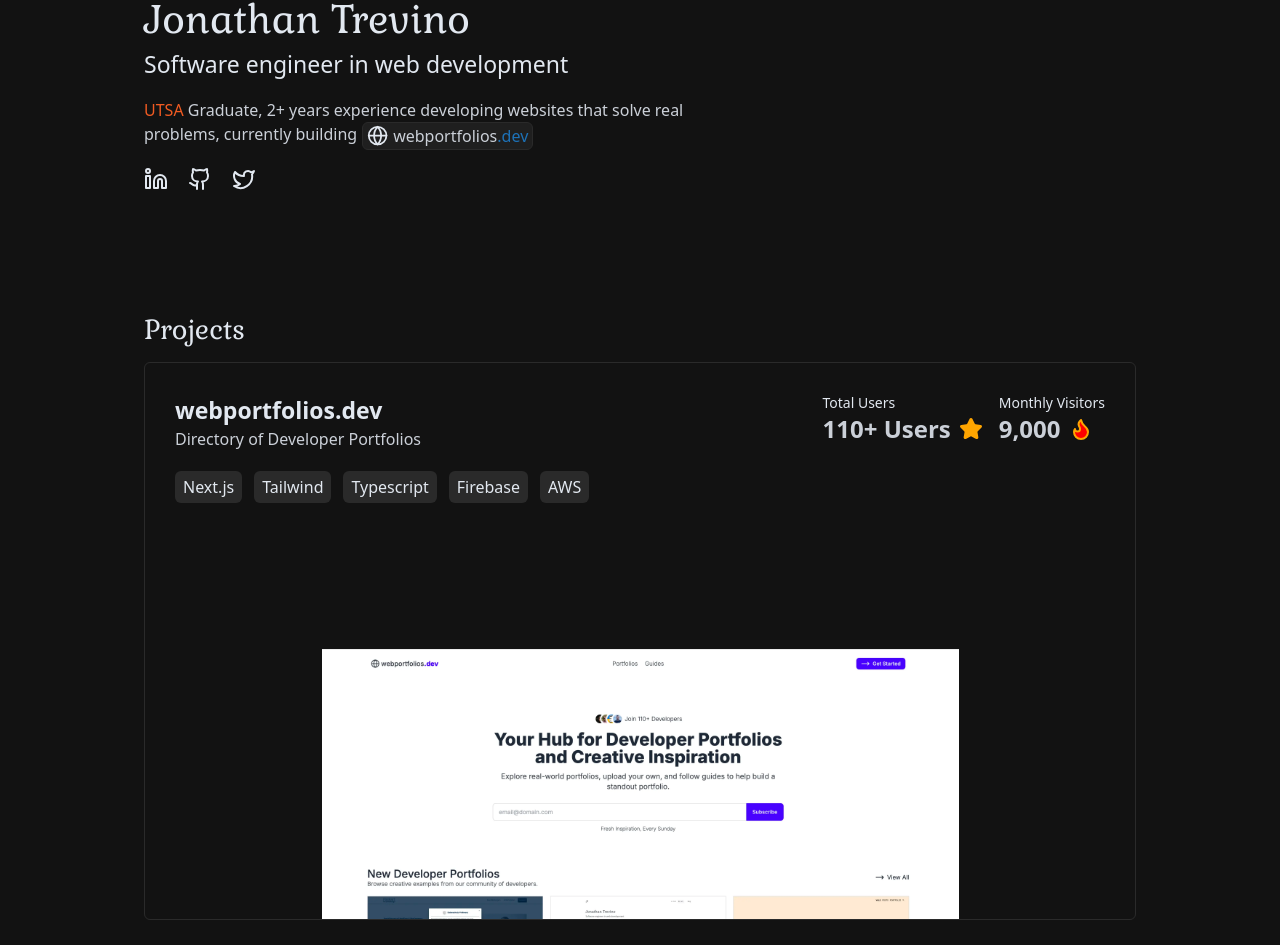
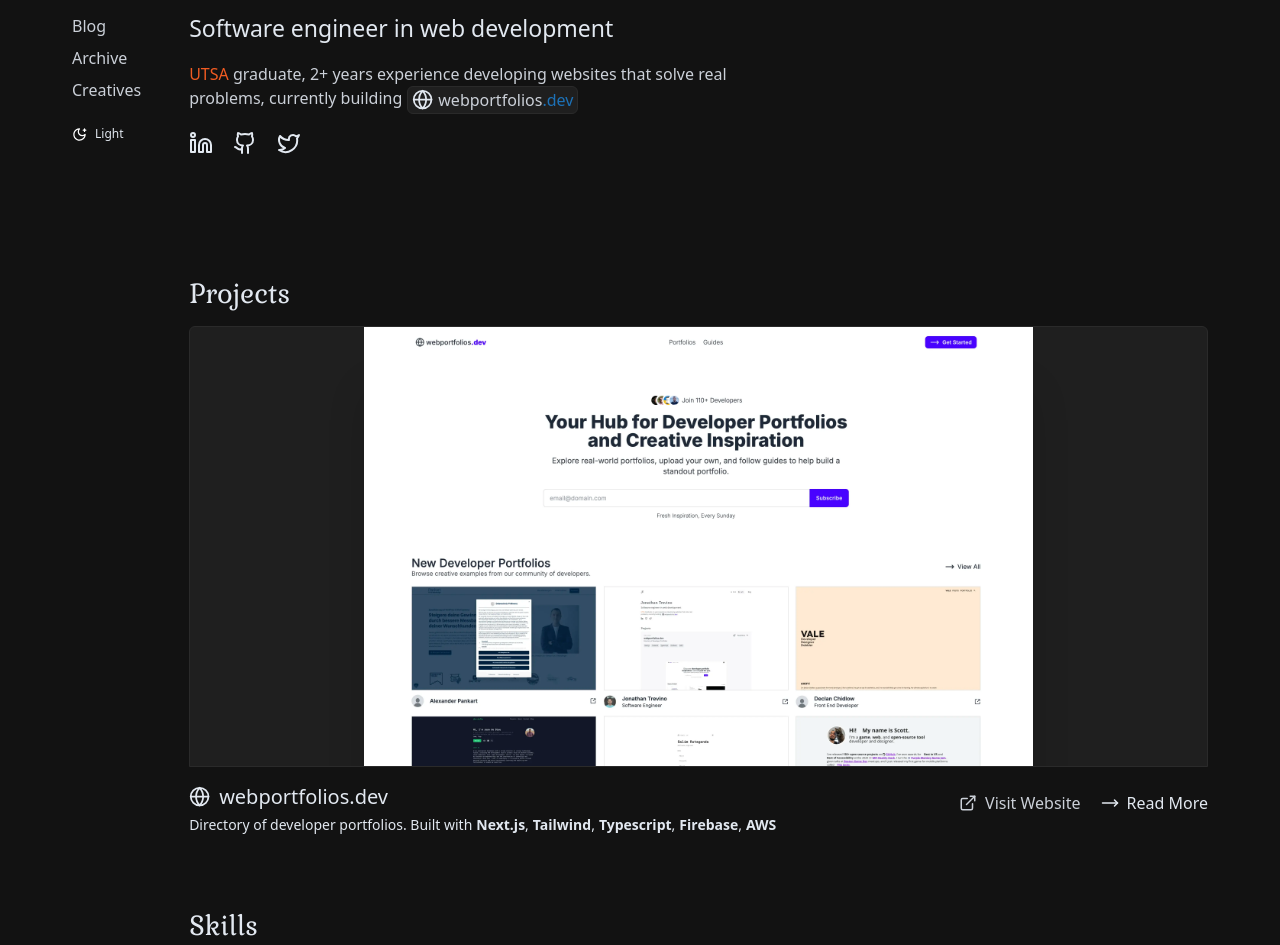
Before and after one commit to jonathantrevino/personal-portfolio, a Next.js app: page / in a window 1280 px wide. Shown: the part 194-1139 px from the top of the page. Built offline with nearby package versions, Linux system fonts and the light colour scheme; no server answers.

Commit message:
tweaking ui

```diff
--- a/app/components/blogs/recents.tsx
+++ b/app/components/blogs/recents.tsx
@@ -5,8 +5,8 @@ import BlogPreview from './blogPreview';
 const Recents = () => {
   const recents = getBlogPosts();
   return (
-    <div className='flex-[0.6] space-y-8'>
-      <h1 className='text-[23px]'>Recently Published</h1>
+    <div className=' space-y-8 py-[48px]'>
+      <h1 className=''>Recently Published</h1>
       <div className='space-y-8'>
         {recents.sort((a, b) => {
           if (new Date(a.metadata.publishedAt) > new Date(b.metadata.publishedAt)) {
--- a/app/components/emailCopy.tsx
+++ b/app/components/emailCopy.tsx
@@ -13,7 +13,7 @@ const EmailCopy = () => {
   }
   return (
     <div className='flex gap-2 items-center'>
-      <div role='button' className='w-fit gap-[10px] flex text-[color:var(--cta)]' onClick={copyEmailToClipBoard}>
+      <div role='button' className='w-fit gap-[10px] flex text-[color:var(--cta)] active:scale-95' onClick={copyEmailToClipBoard}>
         <Copy />hello@jonathantrevino.com
       </div>
       {emailCopied &&
--- a/app/components/nav.tsx
+++ b/app/components/nav.tsx
@@ -24,8 +24,9 @@ const ThemeSwitcher = () => {
 
   return (
     <div className='flex gap-2'>
-      <button className={`flex gap-2 p-2 ${theme === 'dark' ? 'bg-[color:var(--container-color)] shadow-sm' : 'hover:bg-[color:var(--container-color)] hover:shadow-sm'} rounded-md text-sm items-center`} onClick={() => toggleTheme('dark')}>
-        <svg width="15" height="15" viewBox="0 0 15 15" fill="none" xmlns="http://www.w3.org/2000/svg">
+      {theme === 'light' &&
+        <button className={`flex gap-2 rounded-md text-xs group items-center active:scale-95`} onClick={() => toggleTheme('dark')}>
+          <svg className='group-hover:rotate-45' width="15" height="15" viewBox="0 0 15 15" fill="none" xmlns="http://www.w3.org/2000/svg">
             <path
               d="M7.5 10C8.88071 10 10 8.88071 10 7.5C10 6.11929 8.88071 5 7.5 5C6.11929 5 5 6.11929 5 7.5C5 8.88071 6.11929 10 7.5 10Z"
               stroke={strokeColor}
@@ -92,8 +93,10 @@ const ThemeSwitcher = () => {
           </svg>
           Dark
         </button>
-      <button className={`flex gap-2 p-2 ${theme === 'light' ? 'bg-[color:var(--container-color)] shadow-sm' : 'hover:bg-[color:var(--container-color)] hover:shadow-sm'} rounded-md text-sm items-center`} onClick={() => toggleTheme('light')}>
-        <svg width="15" height="15" viewBox="0 0 15 15" fill="none" xmlns="http://www.w3.org/2000/svg">
+      }
+      {theme === 'dark' &&
+        <button className={`flex gap-2 rounded-md text-xs items-center active:scale-95 group`} onClick={() => toggleTheme('light')}>
+          <svg className='group-hover:-rotate-12' width="15" height="15" viewBox="0 0 15 15" fill="none" xmlns="http://www.w3.org/2000/svg">
             <path
               d="M7.5 1.875C6.75408 2.62092 6.33503 3.63261 6.33503 4.6875C6.33503 5.74239 6.75408 6.75408 7.5 7.5C8.24592 8.24592 9.25761 8.66498 10.3125 8.66498C11.3674 8.66498 12.3791 8.24592 13.125 7.5C13.125 8.61252 12.7951 9.70006 12.177 10.6251C11.5589 11.5501 10.6804 12.2711 9.6526 12.6968C8.62476 13.1226 7.49376 13.234 6.40262 13.0169C5.31148 12.7999 4.3092 12.2641 3.52253 11.4775C2.73586 10.6908 2.20013 9.68853 1.98309 8.59738C1.76604 7.50624 1.87744 6.37524 2.30318 5.34741C2.72892 4.31957 3.44989 3.44107 4.37492 2.82298C5.29995 2.2049 6.38748 1.875 7.5 1.875Z"
               stroke={strokeColor}
@@ -118,6 +121,7 @@ const ThemeSwitcher = () => {
           </svg>
           Light
         </button>
+      }
     </div>
   )
 };
@@ -128,16 +132,22 @@ export default ThemeSwitcher;
 export const Nav = () => {
 
   return (
-    <nav className='flex items-center justify-between'>
+    <nav className='xl:hidden flex items-center justify-between'>
       <div className='flex gap-8'>
         <Link href='/'>
           <svg width="28" height="24" className='w-fit' viewBox="0 0 31 28" fill="none" xmlns="http://www.w3.org/2000/svg">
             <path d="M25.7898 1.69717H8.2677L8.01376 2.459C9.84215 2.459 10.8071 3.98266 11.0611 4.74449C11.1457 8.13041 11.315 16.0704 11.315 20.7429C11.315 25.4155 7.92911 25.9065 6.23615 25.5679C2.86829 24.418 3.69672 20.7429 4.96644 19.7272C5.55897 19.3039 6.4901 18.4067 5.47433 18.2035C1.91912 17.4417 -3.15975 25.3139 5.22038 27.3455C11.9245 28.9707 14.2777 23.4517 14.6163 20.489C14.6163 15.4101 14.7687 5.04922 15.3781 4.23661C16.14 3.22083 17.1557 3.47478 18.6794 3.47478C19.8983 3.47478 20.203 4.65984 20.203 5.25238V17.4417C20.203 21.5048 19.018 22.8591 18.4254 23.0284L18.6794 23.5363H25.2819L25.7898 22.5205C23.7583 22.7237 23.0811 20.9122 22.9964 19.9811V6.77604C22.9964 4.13503 23.6736 3.47478 24.0122 3.47478H25.7898C28.0245 3.47478 28.7525 5.84491 28.8371 7.02998L30.1068 6.5221V1.18928L29.599 0.681396C29.3958 1.29086 26.9749 1.61252 25.7898 1.69717Z" fill="var(--text-color)" />
           </svg>
         </Link>
-        <ul className='flex gap-8'>
+        <ul className='flex gap-4'>
           <li>
             <Link href='/blog' className=''>Blog</Link>
+          </li>
+          <li>
+            <Link href='/archive' className=''>Archive</Link>
+          </li>
+          <li>
+            <Link href='/creatives' className=''>Creatives</Link>
           </li>
         </ul>
       </div>
--- a/app/components/projectCard.tsx
+++ b/app/components/projectCard.tsx
@@ -1,72 +1,36 @@
 'use client'
-import React, { useRef, useState } from 'react'
-import { motion, useScroll, useTransform } from "motion/react"
-import { ProjectCardType } from '../constants/project';
-import Link from 'next/link';
-import { Flame, Star } from 'lucide-react';
-import { useRouter } from 'next/navigation';
-
-function useParallax(value: any, distance: number) {
-  return useTransform(value, [0, 1], [-distance, distance]);
-}
-
+import Image from 'next/image'
+import React from 'react'
+import { ProjectCardType } from '../constants/project'
+import Link from 'next/link'
+import { ExternalLink, MoveRight } from 'lucide-react'
 
 export const ProjectCard = ({ title, description, image_url, skills, live, users, slug }: ProjectCardType) => {
-  const [isClicked, setIsClicked] = useState(false);
-  const ref = useRef(null);
-  const { scrollYProgress } = useScroll({ target: ref })
-  const y = useParallax(scrollYProgress, 5)
-  const router = useRouter()
-
-
-  // Handle button click and trigger animation
-  const handleClick = () => {
-    router.push(`/projects/${slug}`)
-  };
-
   return (
-    <motion.div
-      ref={ref}
-      whileHover={{}}
-      whileTap={{ scale: 1.02 }}
-      initial={'initial'}
-      animate={isClicked ? 'clicked' : ''}
-      transition={{ duration: 0.6, ease: [0.4, 0, 0.2, 1] }}
-      onClick={handleClick}
-      className='md:aspect-video p-[30px] rounded-md relative project-card overflow-hidden transition-all space-y-5 border border-[color:var(--skill-card)] group cursor-pointer'
-    >
-
-      <div className='flex lg:flex-row flex-col lg:justify-between gap-5 gap-y-4'>
-        <span>
-          <h3 className='font-bold text-[23px]'>{title}</h3>
-          <p className=''>{description}</p>
-        </span>
-
-        <div className='flex gap-4 flex-wrap'>
-          <div className='rounded-lg'>
-            <h4 className='text-sm font-light'>Total Users</h4>
-            <span className='flex gap-2 items-center'>
-              <p className='text-2xl font-extrabold'>110+ Users</p>
-              <Star fill='orange' stroke='orange' />
-            </span>
+    <div className='space-y-4'>
+      <div className='bg-[color:var(--container-color)] border-[color:var(--skill-card)] flex justify-center border overflow-hidden rounded-t-md'>
+        <Image src={image_url} width={669} height={47} className='shadow-md shadow-gray-200 project-image' alt='screenshot of homepage for webportfolios.dev' />
+      </div>
+      <div className='flex items-start justify-between gap-8 flex-wrap gap-y-2'>
+        <div className='space-y-1'>
+          <h3 className='flex gap-1 items-center text-xl font-medium'>
+            <svg className='mr-1' width="22" height="22" viewBox="0 0 22 22" fill="none" xmlns="http://www.w3.org/2000/svg">
+              <path d="M10.6061 19.4445C15.4874 19.4445 19.4444 15.4874 19.4444 10.6061C19.4444 5.72478 15.4874 1.7677 10.6061 1.7677C5.72475 1.7677 1.76767 5.72478 1.76767 10.6061C1.76767 15.4874 5.72475 19.4445 10.6061 19.4445Z" stroke="var(--text-color)" strokeWidth="1.76768" strokeLinecap="round" strokeLinejoin="round" />
+              <path d="M10.6061 1.7677C8.33657 4.15066 7.07071 7.31532 7.07071 10.6061C7.07071 13.8968 8.33657 17.0615 10.6061 19.4445C12.8756 17.0615 14.1414 13.8968 14.1414 10.6061C14.1414 7.31532 12.8756 4.15066 10.6061 1.7677Z" stroke="var(--text-color)" strokeWidth="1.76768" strokeLinecap="round" strokeLinejoin="round" />
+              <path d="M1.76767 10.6061H19.4444" stroke="var(--text-color)" strokeWidth="1.76768" strokeLinecap="round" strokeLinejoin="round" />
+            </svg>
+            {title}
+          </h3>
+          <div className='flex gap-1 text-sm flex-wrap'> Directory of developer portfolios. Built with {skills.map((skill, index) => <div className='' key={skill}><span className='font-bold'>{skill}</span>{index === skills.length - 1 ? '' : ','}</div>)}</div>
+        </div>
+        <div className='flex justify-end items-end gap-5'>
+          <div className='flex gap-2 pt-2'>
+            <Link href={live ? live : '/'} role='button' className='flex gap-2 items-center w-fit text-[color:var(--text-less-important)] font-extralight'><ExternalLink size={18} />Visit Website</Link>
           </div>
-          <div className='rounded-lg'>
-            <h4 className='text-sm font-light'>Monthly Visitors</h4>
-            <span className='flex gap-2 items-center'>
-              <p className='text-2xl font-extrabold'>9,000</p>
-              <Flame fill='red' stroke='orange' />
-            </span>
-          </div>
+          <Link href={slug ? `/projects/` + slug : '/'} role='button' className='flex gap-2 items-center w-fit'><MoveRight size={18} />Read More</Link>
         </div>
 
       </div>
-
-      <div className='flex gap-3 flex-wrap'>{skills && skills.map((skill) => <div key={skill} className='skill-card px-2 py-1 rounded-md'>{skill}</div>)}</div>
-      <div className='justify-center items-end flex'>
-        <div className='lg:relative lg:-bottom-32 md:absolute md:-bottom-[320px] -bottom-24 relative transition-all group-hover:rotate-[-6deg]  group-hover:translate-x-32 duration-300'>
-          <motion.img style={{ y }} className='px-4' src={image_url} width={669} height={476} alt='webportfolios project preview' />
-        </div>
-      </div>
-    </motion.div >
+    </div >
   )
 }
--- a/app/layout.tsx
+++ b/app/layout.tsx
@@ -4,6 +4,7 @@ import "./globals.css";
 import { Nav } from "./components/nav";
 import { Footer } from "./components/footer";
 import Script from "next/script";
+import SideNav from "./components/sideNav";
 
 
 const gabriella = localFont({
@@ -73,11 +74,18 @@ export default function RootLayout({
         <link rel="manifest" href="/site.webmanifest" />
       </head>
       <body
-        className={`antialiased max-w-[1440px] mx-auto px-[24px] md:px-[72px] lg:px-[144px] py-[36px] overflow-x-hidden`}
+        className={`antialiased max-w-[1440px] mx-auto px-[24px] md:px-[72px]  py-[36px] overflow-x-hidden`}
       >
         <Nav />
-        {children}
-        <Footer />
+        <div className='flex gap-12'>
+          <aside className='w-fit'>
+            <SideNav />
+          </aside>
+          <main>
+            {children}
+            <Footer />
+          </main>
+        </div>
       </body>
     </html>
   );
--- a/app/projects/[slug]/page.tsx
+++ b/app/projects/[slug]/page.tsx
@@ -32,7 +32,7 @@ const Page: React.FC<{ params: { slug: string } }> = ({ params }) => {
     return NotFound()
   }
   return (
-    <div>
+    <div className=''>
       <Spacer />
       <main className='space-y-7'>
         <section className='space-y-3'>
--- a/app/sections/hero.tsx
+++ b/app/sections/hero.tsx
@@ -6,12 +6,12 @@ export const Hero = () => {
   return (
     <section className='space-y-[17px] py-[48px]'>
       <span>
-        <h1>Jonathan Trevino</h1>
+        <h1 className=''>Jonathan Trevino</h1>
         <h2>Software engineer in web development</h2>
       </span>
       <div className='max-w-[544px] text-less-important'>
         <span className='text-[color:#F15B22] font-medium'>UTSA</span>{" "}
-        Graduate, 2+ years experience developing websites that solve real problems, currently building
+        graduate, 2+ years experience developing websites that solve real problems, currently building
         <Link href='https://www.webportfolios.dev' className='inline-flex items-center align-middle ml-[5px] py-[1px] px-1 bg-[color:var(--container-color)] rounded-md border border-[color:var(--skill-card)]'>
           <svg className='mr-1' width="22" height="22" viewBox="0 0 22 22" fill="none" xmlns="http://www.w3.org/2000/svg">
             <path d="M10.6061 19.4445C15.4874 19.4445 19.4444 15.4874 19.4444 10.6061C19.4444 5.72478 15.4874 1.7677 10.6061 1.7677C5.72475 1.7677 1.76767 5.72478 1.76767 10.6061C1.76767 15.4874 5.72475 19.4445 10.6061 19.4445Z" stroke="var(--text-color)" strokeWidth="1.76768" strokeLinecap="round" strokeLinejoin="round" />
--- a/app/sections/project.tsx
+++ b/app/sections/project.tsx
@@ -8,7 +8,7 @@ export const Project = () => {
   return (
     <section className='space-y-[10px]'>
       <h2 className='title'>Projects</h2>
-      <div className='grid grid-cols-1 :grid-cols-2 gap-5'>
+      <div className=''>
         {project_card.map((details) => (
           <ProjectCard key={details.title} title={details.title} description={details.description} image_url={details.image_url} skills={details.skills} live={details.live} users={details.users} slug={details.slug} />
         ))}
```
Lines whose indentation alone changed are shown as unchanged.
